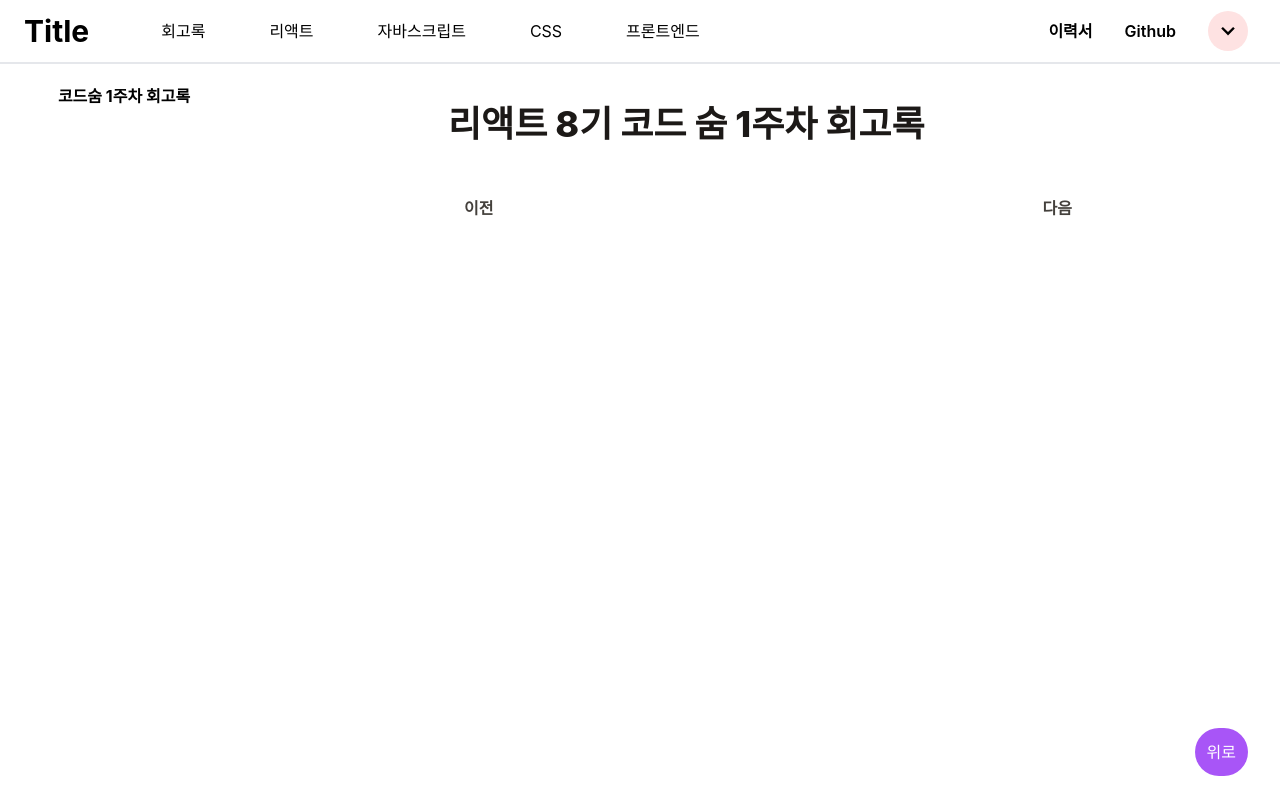
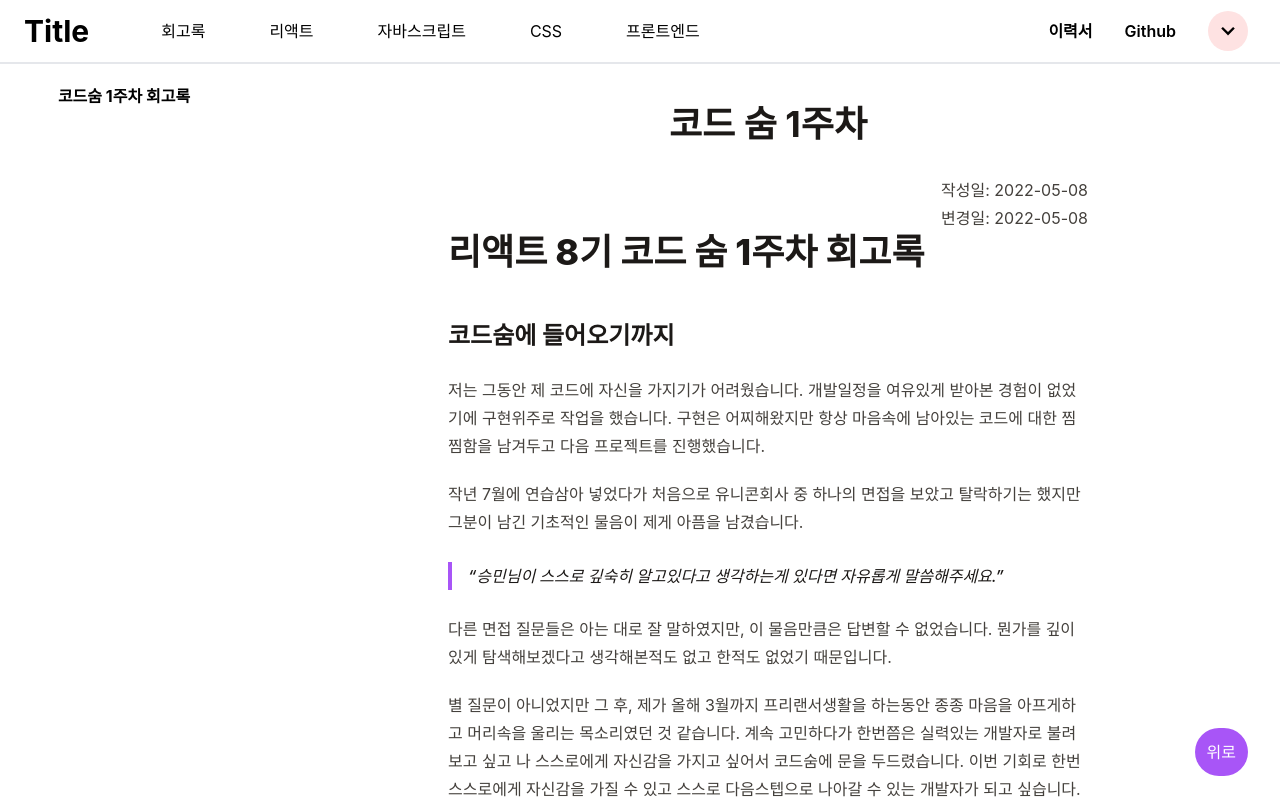
Before and after one commit to rukeni/blog, a Next.js app: page /diary/soom-1 in a window 1280 px wide. Built offline with nearby package versions, Linux system fonts and the light colour scheme; a web font is replaced by a local one.

Commit message:
Add : 코드숨 1주차 회고록 추가

```diff
--- a/pages/diary/soom-1.mdx
+++ b/pages/diary/soom-1.mdx
@@ -1 +1,57 @@
+import HeadPost from '@components/Post/HeadPost.tsx'
+
+<HeadPost title='코드 숨 1주차' createdDate='2022-05-08' updatedDate='2022-05-08' />
+
+
 # 리액트 8기 코드 숨 1주차 회고록
+
+
+## 코드숨에 들어오기까지
+
+저는 그동안 제 코드에 자신을 가지기가 어려웠습니다. 개발일정을 여유있게 받아본 경험이 없었기에 구현위주로 작업을 했습니다.
+구현은 어찌해왔지만 항상 마음속에 남아있는 코드에 대한 찜찜함을 남겨두고 다음 프로젝트를 진행했습니다.
+
+작년 7월에 연습삼아 넣었다가 처음으로 유니콘회사 중 하나의 면접을 보았고 탈락하기는 했지만 그분이 남긴 기초적인 물음이 제게 아픔을 남겼습니다.
+> 승민님이 스스로 깊숙히 알고있다고 생각하는게 있다면 자유롭게 말씀해주세요.
+
+다른 면접 질문들은 아는 대로 잘 말하였지만, 이 물음만큼은 답변할 수 없었습니다.
+뭔가를 깊이있게 탐색해보겠다고 생각해본적도 없고 한적도 없었기 때문입니다.
+
+별 질문이 아니었지만 그 후, 제가 올해 3월까지 프리랜서생활을 하는동안 종종 마음을 아프게하고 머리속을 울리는 목소리였던 것 같습니다.
+계속 고민하다가 한번쯤은 실력있는 개발자로 불려보고 싶고 나 스스로에게 자신감을 가지고 싶어서 코드숨에 문을 두드렸습니다.
+이번 기회로 한번 스스로에게 자신감을 가질 수 있고 스스로 다음스텝으로 나아갈 수 있는 개발자가 되고 싶습니다.
+잘부탁드립니다!
+
+## 코드리뷰 생애 첫 시작
+
+제가 한번도 `리뷰`라는 것을 받아본 적이 없어서 첫 코멘트가 달려서 코드숨 레파지토리로부터 과제에대한 메일이 날라왔을때, 심장이 터질뻔했습니다.(코드 리뷰를 받아본적이 없기도 했거니와 디코에서 서로 주고받는 대화가 너무 유익하셔서 겁을 너무 먹었습니다)
+> 대충 막 했다고 생각하면 어쩌지?
+
+> 너무 가혹한 평가를 받아서 앞이 막막해지면 어떡하나...(쓸데 없는 고민이었지만..)
+
+쫄깃한(?) 심장을 잘 추스리고 열게된 윤석님의 첫 코멘트는
+
+> 위에 빈 줄 하나를 추가해서 적절히 구분해 주면 좋을 것 같아요.
+
+"다행히 코드 리뷰라는 것도 사람이 하는거구나" "왜이렇게 겁먹었지?"하는 생각이 들면서 긴장이 풀린 것 같습니다.
+
+## 과제하고나서 들었던 나의 성찰
+
+강의를 들으면서도 비슷한 생각이 들었던 것 같습니다.
+
+뭔가 유튜브에서만 보던 분을 강의로 만나니 신기하기도 했고 천상계개발자는 뭔가 암산 탁탁해서 이거지하면 끝나는 줄 알았는데 상당히 직관적인 루틴을 따르고 있어서 이해하기 좋았습니다.
+
+과제2번 계산기 풀이에서 완성된 calculate()함수를 보면서 저는 저렇게 심플하게는 단박에 생각하지 못할 것이라는 생각이 들었고
+
+제가 짠 코드에서 저렇게 심플하게 가려면 많은 노력이 필요할 것이라고 생각이 들었습니다.
+
+나름대로 뭔가 생각해서 과제를 했고 과제 내용물에 대해 '이정도면 어느정도 잘 해낸게 아닐까?' 생각했지만 막상 과제풀이를 보니까 창피했던 것 같습니다.
+
+제가 고민했던 것보다 훨씬 심플하게 짤 수 있는 방법이 있다는 것에 감탄을 하였고 구현에만 급급한 개발만 하다가 자기 코드의 퀄리티를 높이려는 노력은 하면 할수록 큰 차이를 내겠구나라는 생각이 들었습니다.
+
+## 마치며
+
+어느새 순식간에 일주일이 지난것 같습니다. 아쉬움이 많은 첫주였습니다. 2주 차에는 이 아쉬움을 더하여 더 고민하며 코드를 짜보고 싶습니다.
+항상 배울뿐아니라 제가 가진 지식도 비교우위가 있다면, 공유하여 조금이라도 도움이 되는 멘티가 되어 보겠습니다.
+
+감사합니다.
```
